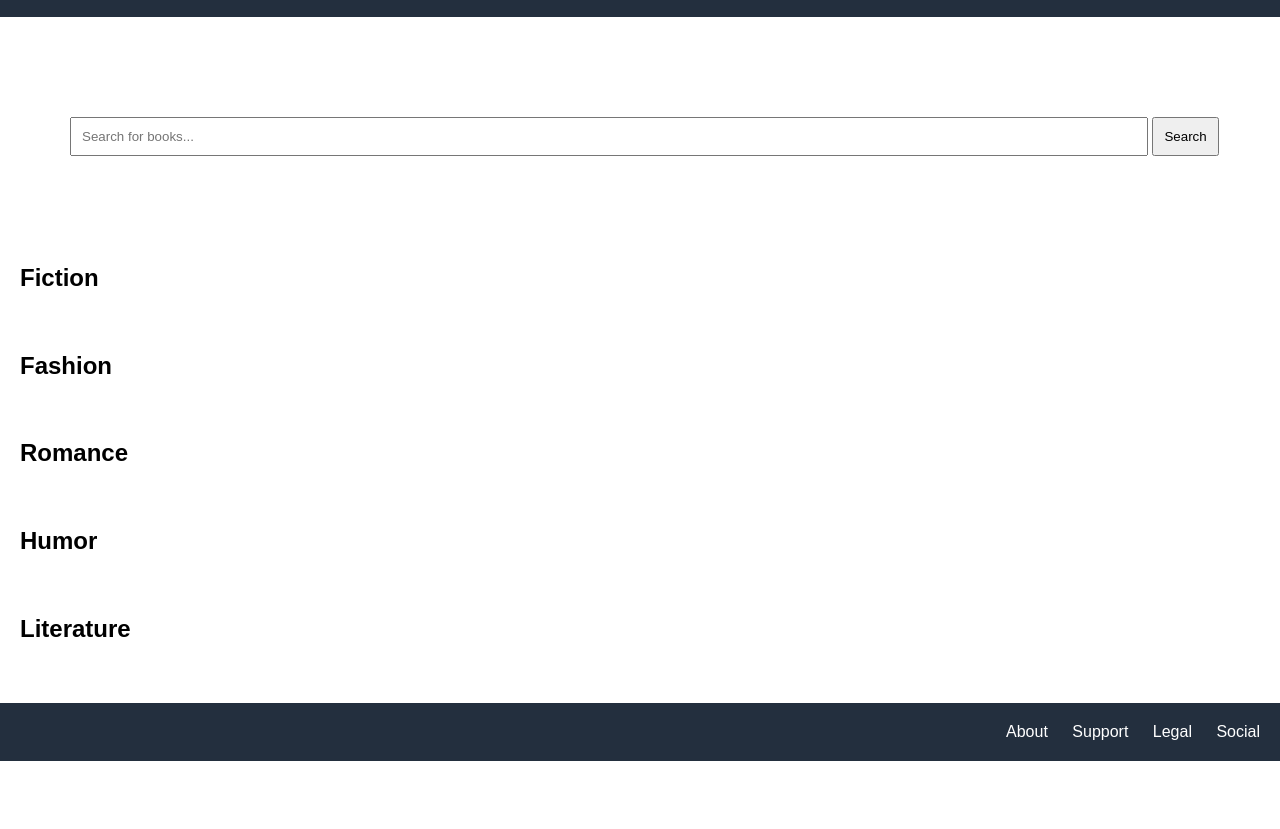
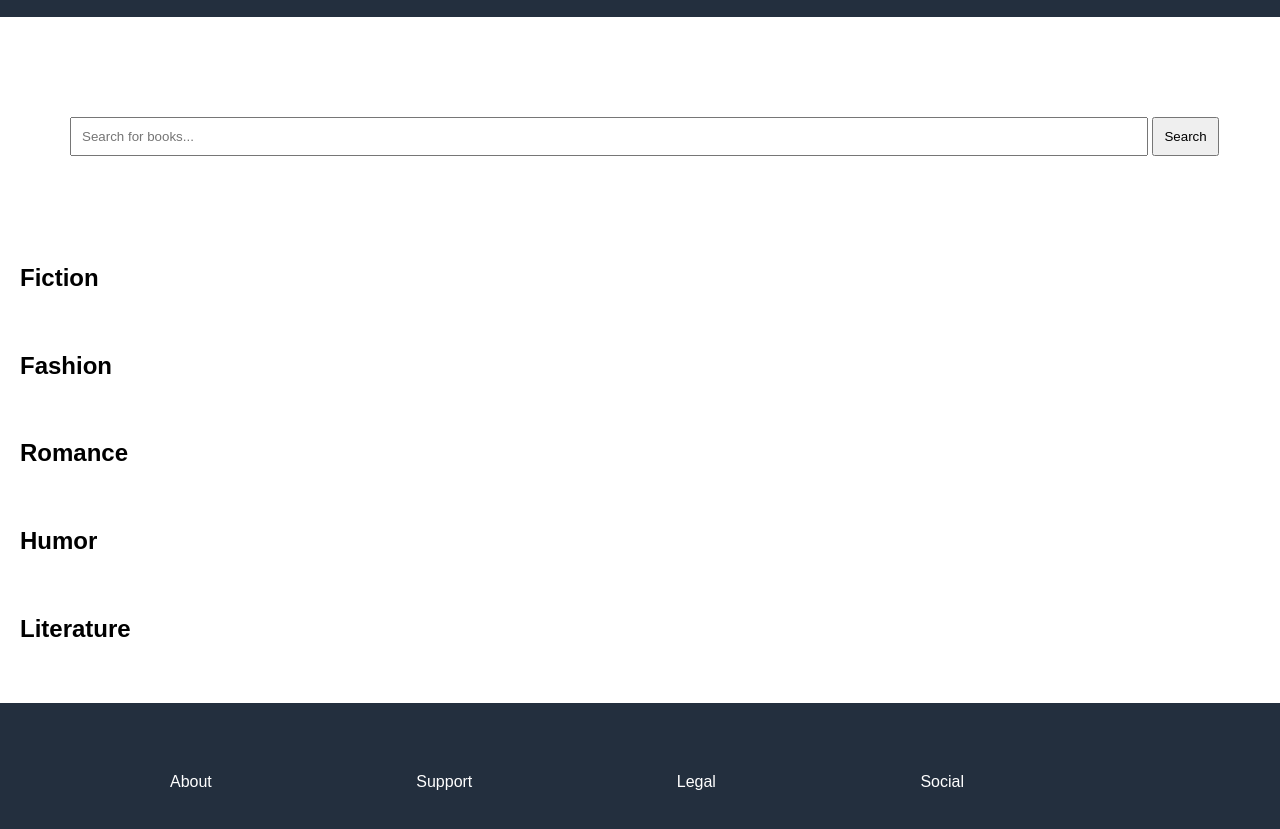
Before and after one commit to maureen-ndereba/booked-ke-book-recommendation-app, a plain HTML site: page index.html in a window 1280 px wide. Shown: the part 69-898 px from the top of the page. Before the commit the page ends 830 px from the top, so only its background shows below. Drawn offline with Linux system fonts and the light colour scheme; no server answers.

Commit message:
Updated footer menu

```diff
--- a/index.css
+++ b/index.css
@@ -136,3 +136,15 @@ html {
     padding: 20px;
     align-content: center;
 }
+footer nav ul {
+    margin: 0;
+    padding: 50px;
+    list-style-type: none;
+}
+
+footer nav ul li {
+    display: inline-flex;
+    align-items: center;
+    margin-left: 100px;
+    margin-right: 100px;
+}
```
Also changed, not shown: index.html (+1 -0 lines), index.js (line endings or trailing spaces).
